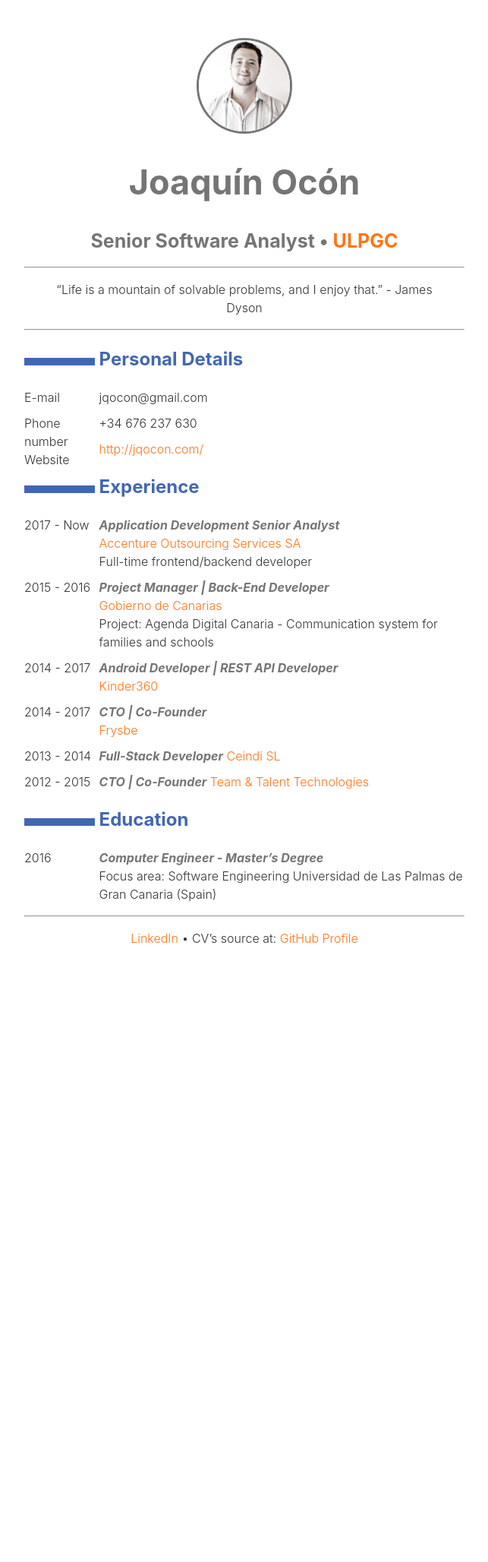
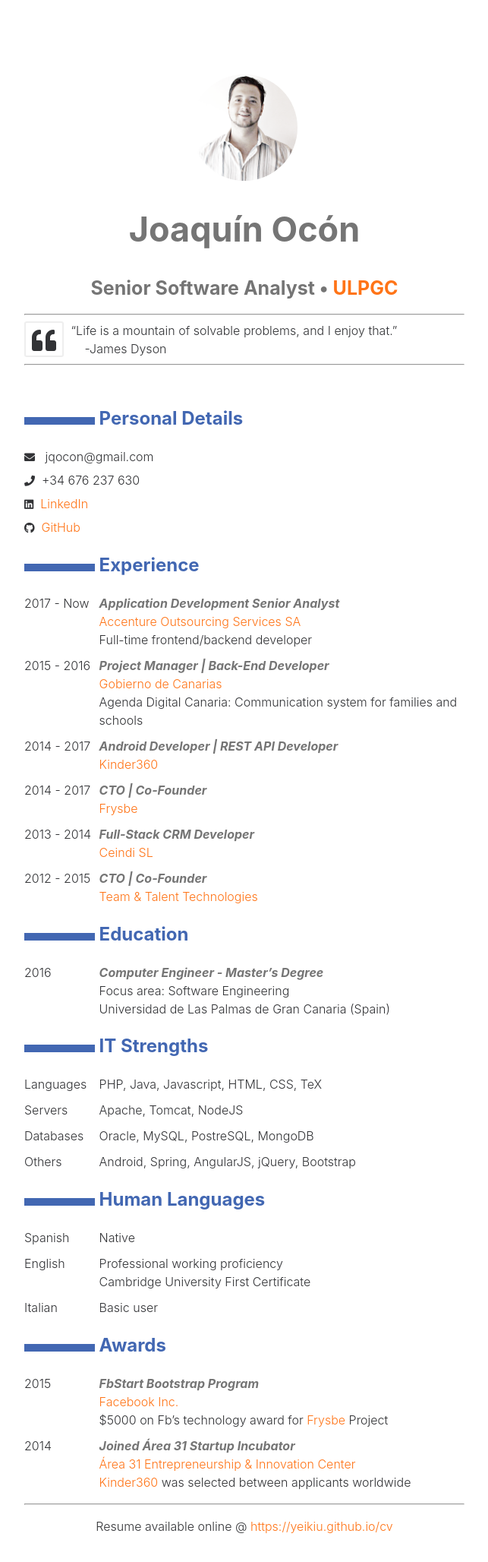
Before and after one commit to yeikiu/yeikiu.github.io, a plain HTML site: page cv.html in a window 1280 px wide. Shown: the whole page at 76% size, without its empty margins (318-961 px from the left). Before the commit the page ends 1397 px from the top, so only its background shows below. Drawn offline with Linux system fonts and the light colour scheme.

Commit message:
header fix

```diff
--- a/cv.html
+++ b/cv.html
@@ -17,26 +17,19 @@
   <![endif]-->
 </head>
 <body>
-<p><img src="cvalt.png" /></p>
+<p><br /> <br /> <img src="cvalt.png" /></p>
 <h1 id="joaquín-ocón">Joaquín Ocón</h1>
 <h3 id="senior-software-analyst-ulpgc">Senior Software Analyst • <a href="https://ulpgc.es">ULPGC</a></h3>
 <hr />
-<blockquote>
-<p>“Life is a mountain of solvable problems, and I enjoy that.” - James Dyson</p>
-</blockquote>
+<p><i class="fas fa-quote-left fa-2x fa-pull-left fa-border"></i> “Life is a mountain of solvable problems, and I enjoy that.”<br />
+    -James Dyson</p>
 <hr />
+<p><br /></p>
 <h2 id="personal-details">Personal Details</h2>
-<dl>
-<dt>E-mail</dt>
-<dd>jqocon@gmail.com
-</dd>
-<dt>Phone number</dt>
-<dd>+34 676 237 630
-</dd>
-<dt>Website</dt>
-<dd><a href="http://jqocon.com/" class="uri">http://jqocon.com/</a>
-</dd>
-</dl>
+<p><span class="fas fa-envelope fa-sm"></span>   jqocon@gmail.com</p>
+<p><span class="fas fa-phone fa-sm"></span>  +34 676 237 630</p>
+<p><span class="fab fa-linkedin fa-sm"></span>  <a href="https://es.linkedin.com/in/jqocon">LinkedIn</a></p>
+<p><span class="fab fa-github fa-sm"></span>  <a href="https://github.com/yeikiu">GitHub</a></p>
 <h2 id="experience">Experience</h2>
 <dl>
 <dt>2017 - Now</dt>
@@ -47,7 +40,7 @@ Full-time frontend/backend developer
 <dt>2015 - 2016</dt>
 <dd><em>Project Manager | Back-End Developer</em><br />
 <a href="http://www.gobcan.es">Gobierno de Canarias</a><br />
-Project: Agenda Digital Canaria - Communication system for families and schools
+Agenda Digital Canaria: Communication system for families and schools
 </dd>
 <dt>2014 - 2017</dt>
 <dd><em>Android Developer | REST API Developer</em><br />
@@ -58,22 +51,66 @@ Project: Agenda Digital Canaria - Communication system for families and schools
 <a href="http://frysbe.com/">Frysbe</a>
 </dd>
 <dt>2013 - 2014</dt>
-<dd><em>Full-Stack Developer</em> <a href="http://ceindi.es/">Ceindi SL</a>
+<dd><em>Full-Stack CRM Developer</em><br />
+<a href="http://ceindi.es/">Ceindi SL</a>
 </dd>
 <dt>2012 - 2015</dt>
-<dd><em>CTO | Co-Founder</em> <a href="http://teamandtalent.com/">Team &amp; Talent Technologies</a>
+<dd><em>CTO | Co-Founder</em><br />
+<a href="http://teamandtalent.com/">Team &amp; Talent Technologies</a>
 </dd>
 </dl>
 <h2 id="education">Education</h2>
 <dl>
 <dt>2016</dt>
 <dd><em>Computer Engineer - Master’s Degree</em><br />
-Focus area: Software Engineering Universidad de Las Palmas de Gran Canaria (Spain)
+Focus area: Software Engineering<br />
+Universidad de Las Palmas de Gran Canaria (Spain)
+</dd>
+</dl>
+<h2 id="it-strengths">IT Strengths</h2>
+<dl>
+<dt>Languages</dt>
+<dd>PHP, Java, Javascript, HTML, CSS, TeX
+</dd>
+<dt>Servers</dt>
+<dd>Apache, Tomcat, NodeJS
+</dd>
+<dt>Databases</dt>
+<dd>Oracle, MySQL, PostreSQL, MongoDB
+</dd>
+<dt>Others</dt>
+<dd>Android, Spring, AngularJS, jQuery, Bootstrap
+</dd>
+</dl>
+<h2 id="human-languages">Human Languages</h2>
+<dl>
+<dt>Spanish</dt>
+<dd>Native
+</dd>
+<dt>English</dt>
+<dd>Professional working proficiency<br />
+Cambridge University First Certificate
+</dd>
+<dt>Italian</dt>
+<dd>Basic user
+</dd>
+</dl>
+<h2 id="awards">Awards</h2>
+<dl>
+<dt>2015</dt>
+<dd><em>FbStart Bootstrap Program</em><br />
+<a href="https://developers.facebook.com/fbstart">Facebook Inc.</a><br />
+$5000 on Fb’s technology award for <a href="https://frysbe.com">Frysbe</a> Project
+</dd>
+<dt>2014</dt>
+<dd><em>Joined Área 31 Startup Incubator</em><br />
+<a href="https://www.ie.edu/entrepreneurship/">Área 31 Entrepreneurship &amp; Innovation Center</a><br />
+<a href="https://kinder360.com">Kinder360</a> was selected between applicants worldwide
 </dd>
 </dl>
 <hr />
 <blockquote>
-<p><a href="https://es.linkedin.com/in/jqocon">LinkedIn</a> • CV’s source at: <a href="https://github.com/yeikiu">GitHub Profile</a></p>
+<p>Resume available online @ <a href="https://yeikiu.github.io/cv" class="uri">https://yeikiu.github.io/cv</a></p>
 </blockquote>
 </body>
 </html>
--- a/style.css
+++ b/style.css
@@ -1,4 +1,5 @@
 @import url(http://fonts.googleapis.com/css?family=Lato:400,400italic);
+@import url(https://use.fontawesome.com/releases/v5.0.6/css/all.css);
 
 body {
     font-family: -apple-system, BlinkMacSystemFont, 'avenir next', avenir, 'segoe ui', 'fira sans', roboto, noto, 'droid sans', 'liberation sans', 'lucida grande', 'helvetica neue', helvetica, 'franklin gothic medium', 'century gothic', cantarell, oxygen, ubuntu, sans-serif;
@@ -25,11 +26,11 @@ img,
     display: block;
     max-width: 100%;
     margin: 0 auto;
-    width:120px;
-    border:3px solid #757575;
-    border-radius: 500px;
-    -webkit-border-radius: 500px;
-    -moz-border-radius: 500px;
+    width:140px;
+/*     border:50px solid #757575; */
+    border-radius: 1000px;
+    -webkit-border-radius: 1000px;
+    -moz-border-radius: 1000px;
   }
 
 /* Title of the resume */
```
Also changed, not shown: cv.md (+53 -10 lines), 1 other file.
